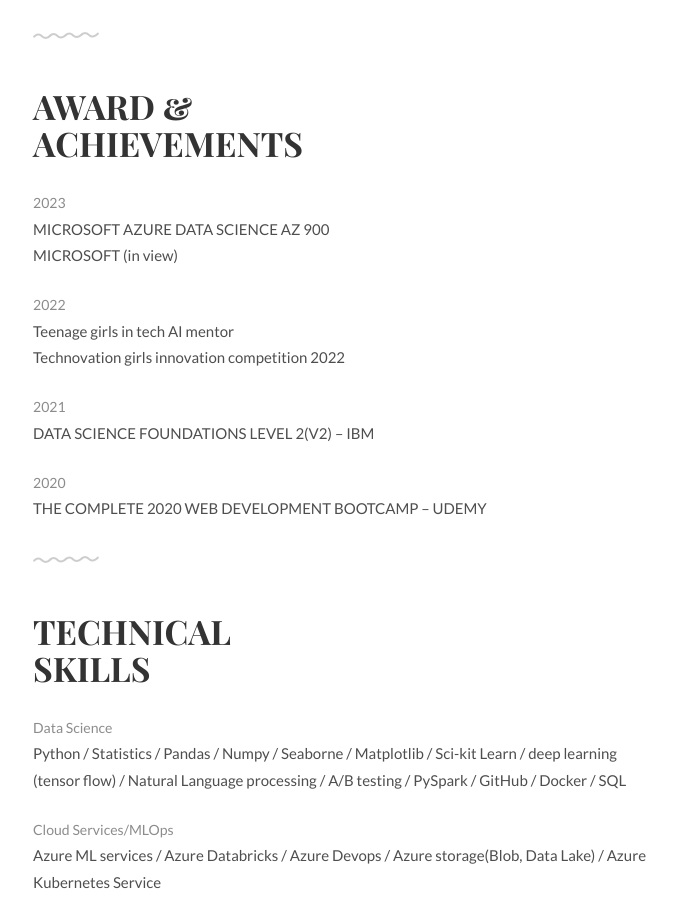
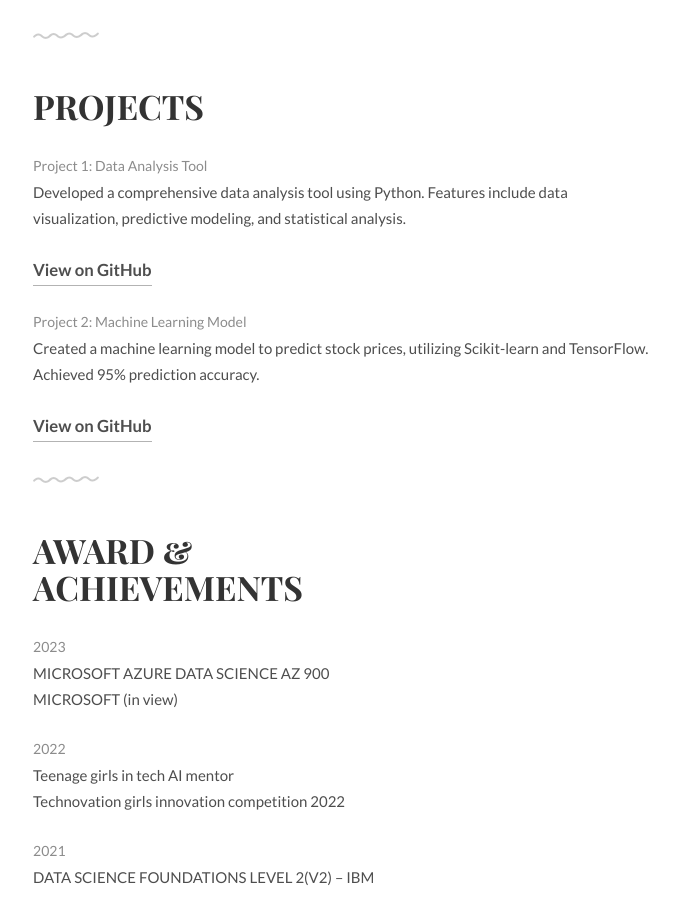
Before and after one commit to epic9toes/epic9toes.github.io, a plain HTML site: page index.html in a window 1280 px wide. Shown: the part 1306-2224 px from the top of the page, without its empty margins (296-975 px from the left). Drawn offline with Linux system fonts and the light colour scheme.

Commit message:
projects

```diff
--- a/index.html
+++ b/index.html
@@ -45,6 +45,7 @@
               <li class="active"><a href="#about">About</a></li>
               <li><a href="#education">Education</a></li>
               <li><a href="#experiences">Experiences</a></li>
+              <li><a href="#projects">Projects</a></li>
               <li><a href="#achievements">Achievements</a></li>
               <li><a href="#skills">Skills</a></li>
             </ul>
@@ -128,6 +129,43 @@
           <li>April 2019 - March 2020</li>
           <li><a href="#">African alliance insurance plc</a></li>
           <li>National Youth Service Placement (NYSC Corp Member)</li>
+        </ul>
+      </div>
+    </div>
+
+    <!-- Projects -->
+    <div class="work section second" id="experiences">
+      <div class="container">
+        <h1>Projects</h1>
+        <ul class="work-list">
+          <li>Project 1: Data Analysis Tool</li>
+          <p>
+            Developed a comprehensive data analysis tool using Python. Features
+            include data visualization, predictive modeling, and statistical
+            analysis.
+          </p>
+          <li>
+            <a
+              href="https://github.com/yourusername/data-analysis-tool"
+              target="_blank"
+              >View on GitHub</a
+            >
+          </li>
+        </ul>
+
+        <ul class="work-list">
+          <li>Project 2: Machine Learning Model</li>
+          <p>
+            Created a machine learning model to predict stock prices, utilizing
+            Scikit-learn and TensorFlow. Achieved 95% prediction accuracy.
+          </p>
+          <li>
+            <a
+              href="https://github.com/yourusername/data-analysis-tool"
+              target="_blank"
+              >View on GitHub</a
+            >
+          </li>
         </ul>
       </div>
     </div>
```
